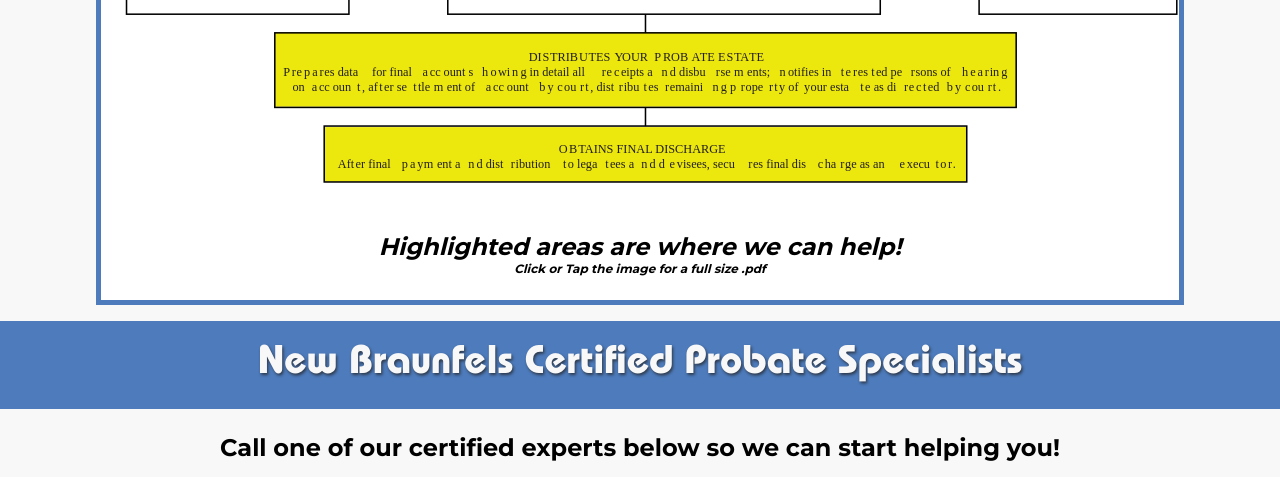
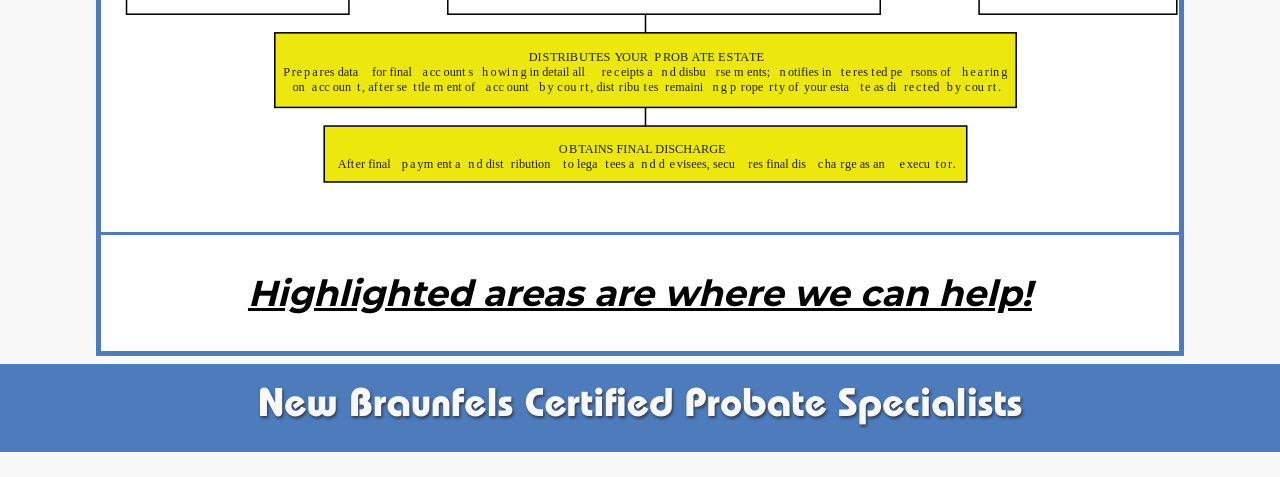
Before and after one commit to Kjschwoerke/probateconsulting.co, a PHP site: page / in a window 1280 px wide. Shown: the part 2901-3378 px from the top of the page. Run offline with PHP 8.4, Linux system fonts and the light colour scheme.

Commit message:
website approved 07-27-2020

```diff
--- a/index.html
+++ b/index.html
@@ -78,8 +78,6 @@
           </a>
           <figcaption>
             Highlighted areas are where we can help!
-            <br>
-            <p>Click or Tap the image for a full size .pdf</p>
           </figcaption>
         </figure>
 
--- a/style.css
+++ b/style.css
@@ -175,7 +175,7 @@ header nav ul li a:hover {
 .probate-timeline {
     height: auto;
     width: 85%;
-    margin:  1em auto;
+    margin:  1em auto 0.5em;
     background: white;
     border: solid 5px var(--page-div-color);
 }
@@ -185,12 +185,15 @@ header nav ul li a:hover {
     font-weight: 700;
     font-style: italic;
     text-align: center;
-    font-size: 1.5em;
-    margin-bottom: 1em;
+    font-size: 2.25em;
+    padding: 1em;
+    border-top: solid 3px var(--page-div-color);
+    text-decoration: underline;
 }
 
 .probate-timeline figure figcaption p {
-    font-size: 12px;
+    font-size: .75em;
+    text-decoration: none !important;
 }
 
 /* Contact Us Section */
```
